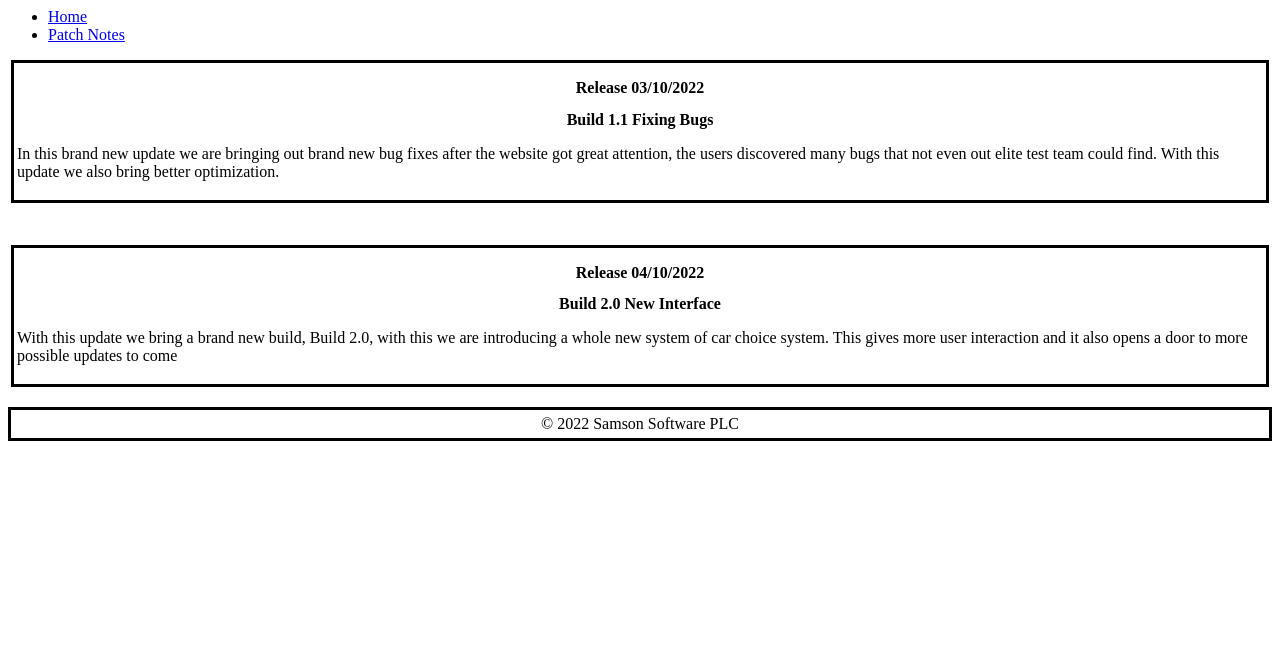
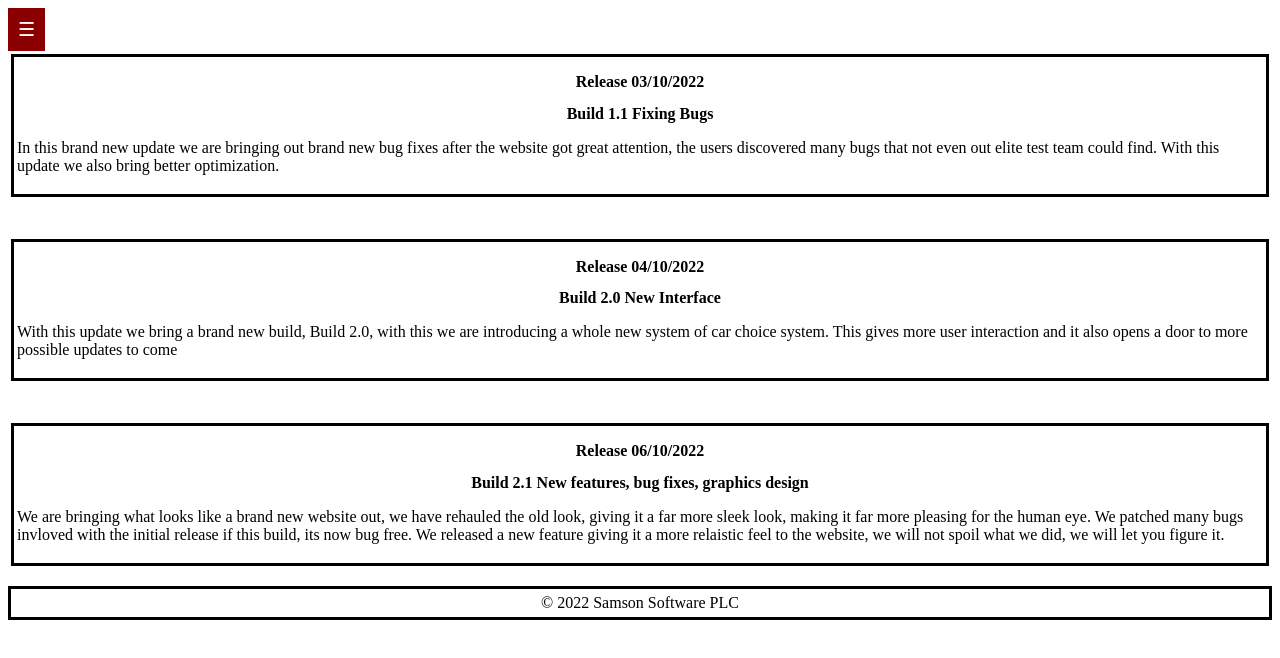
Before and after one commit to Adam-Gleeson/FirstJavaScriptWebsite, a plain HTML site: page patchNotes.html in a window 1280 px wide. Drawn offline with Linux system fonts and the light colour scheme.

Commit message:
Update patchNotes.html

```diff
--- a/patchNotes.html
+++ b/patchNotes.html
@@ -2,13 +2,15 @@
     <head>
         <link rel="stylesheet" href="Styles/patchNotes.css">
     </head>
+    <nav id="hamNav">
+        <input type="checkbox" id="hamburger">
+        <label for="hamburger">&#9776;</label>
+            <div id="hamItems">
+                <a href="index.html">Home Page</a>
+                <a href="patchNotes.html">Developer Notes</a>
+            </div>
+    </nav>
     <header></header>
-    <nav>
-        <ul>
-        <li><a href="index.html">Home</a></li>
-        <li><a href="patchNotes.html">Patch Notes</a></li>
-    </ul>
-    </nav>
     <body>
         <main>
             <section>
@@ -25,6 +27,17 @@
             <p>With this update we bring a brand new build, Build 2.0, with this we are introducing a whole new system of car
              choice system. This gives more user interaction and it also opens a door to more possible updates to come</p>
         </section>
+        <br></br>
+        <section>
+            <h1>Release 06/10/2022</h1>
+            <h2>Build 2.1 New features, bug fixes, graphics design</h2>
+            <p>
+                We are bringing what looks like a brand new website out, we have rehauled the old look, giving it a far more sleek
+                look, making it far more pleasing for the human eye. We patched many bugs invloved with the initial release if this
+                build, its now bug free. We released a new feature giving it a more relaistic feel to the website, we will not spoil
+                what we did, we will let you figure it.
+            </p>
+        </section>
     </main>
     </body>
     <footer>
```
